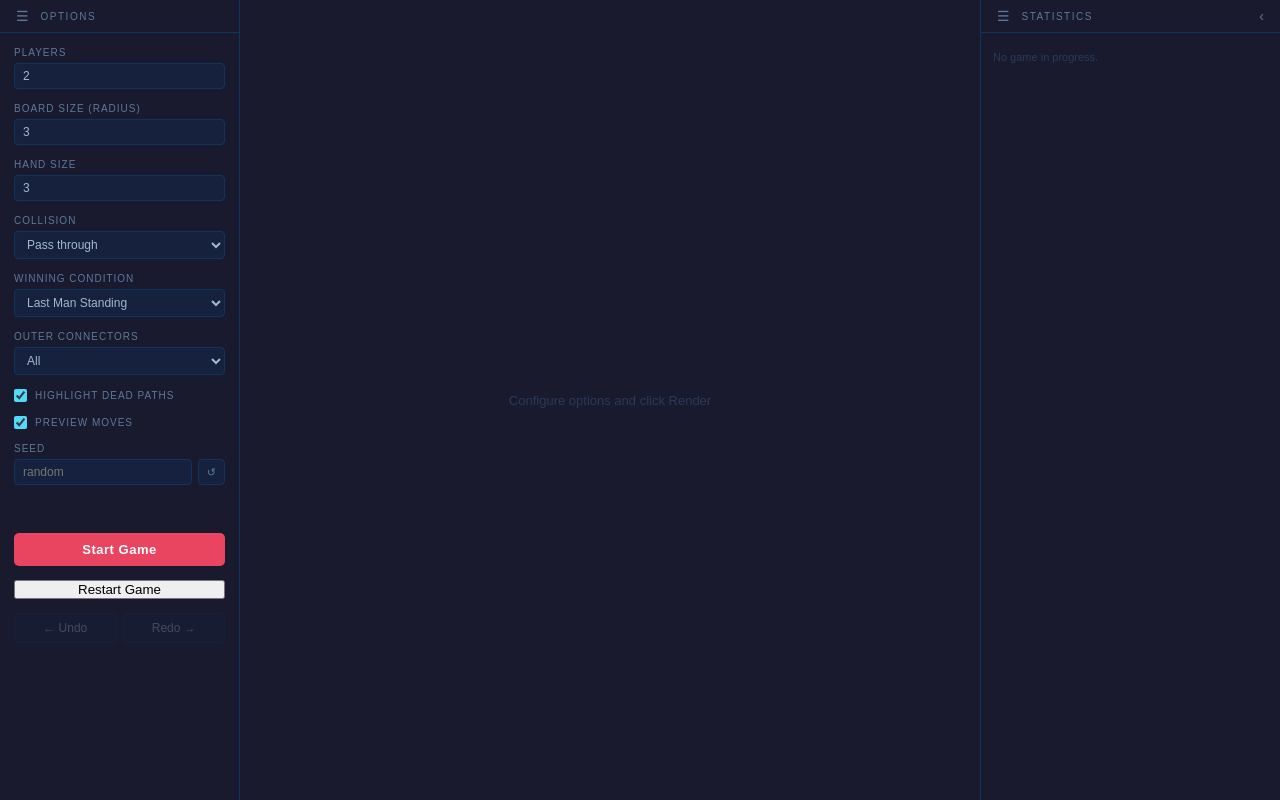
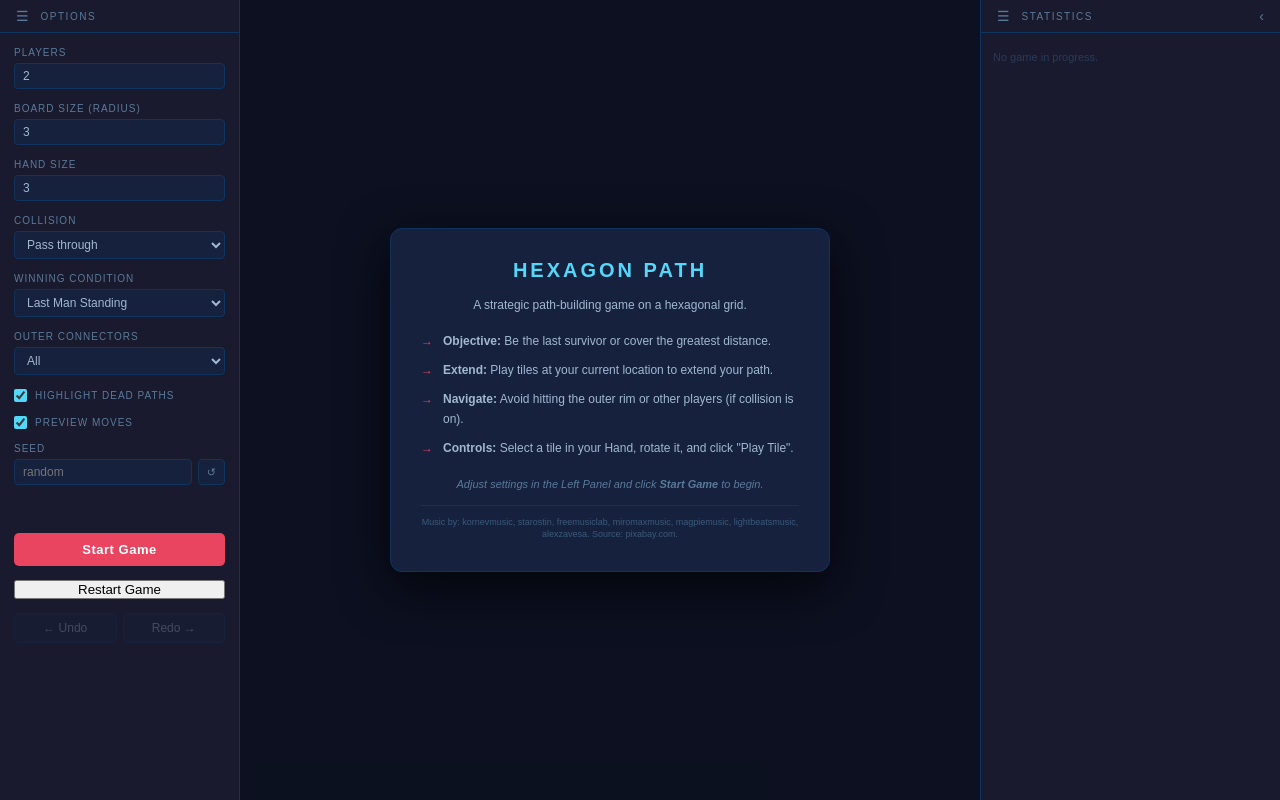
Before and after one commit to voelklmichael/hexagon_ts, a website with bundled scripts: page index.html in a window 1280 px wide. Built offline with nearby package versions, Linux system fonts and the light colour scheme.

Commit message:
statistics fixed, tutorial added

```diff
--- a/index.html
+++ b/index.html
@@ -416,11 +416,54 @@
       position: absolute;
       inset: 0;
       display: flex;
+      flex-direction: column;
       align-items: center;
       justify-content: center;
-      color: #2a3a5a;
-      font-size: 13px;
+      background: rgba(10, 15, 30, 0.85);
+      color: #a0b8d0;
       pointer-events: none;
+      z-index: 10;
+      text-align: center;
+      padding: 20px;
+    }
+
+    .welcome-card {
+      max-width: 440px;
+      background: #16213e;
+      border: 1px solid #0f3460;
+      border-radius: 12px;
+      padding: 30px;
+      box-shadow: 0 15px 50px rgba(0, 0, 0, 0.7);
+    }
+
+    .welcome-card h2 {
+      color: #53d8fb;
+      margin-bottom: 16px;
+      font-size: 20px;
+      text-transform: uppercase;
+      letter-spacing: 3px;
+    }
+
+    .tutorial-list {
+      text-align: left;
+      list-style: none;
+      margin: 20px 0;
+      font-size: 12px;
+      line-height: 1.6;
+    }
+
+    .tutorial-list li {
+      margin-bottom: 10px;
+      padding-left: 22px;
+      position: relative;
+    }
+
+    .tutorial-list li::before {
+      content: "→";
+      color: #e94560;
+      position: absolute;
+      left: 0;
+      font-weight: bold;
     }
 
     /* ── Right panel ── */
@@ -745,7 +788,24 @@
   <!-- Center: board -->
   <div id="center-panel">
     <canvas id="preview-canvas"></canvas>
-    <div id="empty-hint">Configure options and click Render</div>
+    <div id="empty-hint">
+      <div class="welcome-card">
+        <h2>Hexagon Path</h2>
+        <p>A strategic path-building game on a hexagonal grid.</p>
+        <ul class="tutorial-list">
+          <li><strong>Objective:</strong> Be the last survivor or cover the greatest distance.</li>
+          <li><strong>Extend:</strong> Play tiles at your current location to extend your path.</li>
+          <li><strong>Navigate:</strong> Avoid hitting the outer rim or other players (if collision is on).</li>
+          <li><strong>Controls:</strong> Select a tile in your Hand, rotate it, and click "Play Tile".</li>
+        </ul>
+        <p style="color: #5a7a9a; margin-top: 20px; font-size: 11px; font-style: italic;">
+          Adjust settings in the Left Panel and click <strong>Start Game</strong> to begin.
+        </p>
+        <div style="color: #3a5a7a; margin-top: 15px; font-size: 9px; border-top: 1px solid #0f3460; padding-top: 10px; line-height: 1.4;">
+          Music by: kornevmusic, starostin, freemusiclab, miromaxmusic, magpiemusic, lightbeatsmusic, alexzavesa. Source: pixabay.com.
+        </div>
+      </div>
+    </div>
   </div>
 
   <!-- Right panel: JSON / Statistics -->
--- a/src/main.ts
+++ b/src/main.ts
@@ -176,6 +176,7 @@ redoBtn.addEventListener("click", () => {
   syncUndoRedo();
   persistState();
   redrawBoard();
+  renderStats();
   renderHandPanel();
 });
 
@@ -402,6 +403,7 @@ function playSelectedTile(): void {
 
   persistState();
   redrawBoard();
+  renderStats();
   renderHandPanel();
 }
 
@@ -456,7 +458,7 @@ function computeStatistics(board: GameBoard): Statistics {
     let total = 0;
     let maxV = 0;
     for (const t of player.history.turns) {
-      const v = t.steps.length;
+      const v = t.steps.reduce((sum, s) => sum + s.weight, 0);
       total += v;
       if (v > maxV) maxV = v;
     }
--- a/src/playTile.ts
+++ b/src/playTile.ts
@@ -24,15 +24,15 @@ function boardLinkAt(
     switch (c.kind) {
       case "outer_rim":
         return c.position.coord.q === coord.q
-            && c.position.coord.r === coord.r
-            && c.position.connectorId === connectorId;
+          && c.position.coord.r === coord.r
+          && c.position.connectorId === connectorId;
       case "tile_tile":
         return (c.a.coord.q === coord.q && c.a.coord.r === coord.r && c.a.connectorId === connectorId)
-            || (c.b.coord.q === coord.q && c.b.coord.r === coord.r && c.b.connectorId === connectorId);
+          || (c.b.coord.q === coord.q && c.b.coord.r === coord.r && c.b.connectorId === connectorId);
       case "teleporter":
       case "long_movement":
         return (c.from.coord.q === coord.q && c.from.coord.r === coord.r && c.from.connectorId === connectorId)
-            || (c.to.coord.q === coord.q && c.to.coord.r === coord.r && c.to.connectorId === connectorId);
+          || (c.to.coord.q === coord.q && c.to.coord.r === coord.r && c.to.connectorId === connectorId);
     }
   });
 }
@@ -43,6 +43,7 @@ function walkPath(
 ): { steps: PathStep[]; finalPosition: BoardPosition | null } {
   const steps: PathStep[] = [];
   let { coord, connectorId } = start;
+  let linkWeight = 0;
 
   while (true) {
     const entry = tileAt(board.tiles, coord);
@@ -55,7 +56,8 @@ function walkPath(
       return { steps, finalPosition: { coord, connectorId } };
     }
 
-    steps.push({ coord, entry: connectorId, exit: exitConnector });
+    steps.push({ coord, entry: connectorId, exit: exitConnector, weight: 1 + linkWeight });
+    linkWeight = 0;
 
     const link = boardLinkAt(board.connectors, coord, exitConnector);
     if (!link || link.kind === "outer_rim") {
@@ -67,12 +69,14 @@ function walkPath(
         ? link.b : link.a;
       coord = next.coord;
       connectorId = next.connectorId;
-    } else {
-      // teleporter or long_movement — follow from→to (or to→from if entering from the other side)
+    } else { // teleporter or long_movement
       const next = link.from.coord.q === coord.q && link.from.coord.r === coord.r && link.from.connectorId === exitConnector
         ? link.to : link.from;
       coord = next.coord;
       connectorId = next.connectorId;
+      if (link.kind === "long_movement") {
+        linkWeight = link.steps;
+      }
     }
   }
 }
@@ -156,17 +160,24 @@ export function playTile(
   const players = board.players.map((p, pi) => {
     if (!p.isAlive) return p;
     const walk = walks[pi]!;
-    if (walk.steps.length === 0) return p;
 
     const deathStep = killStep.get(pi);
+    const isAlive = walk.finalPosition !== null && deathStep === undefined;
+
+    // If no movement and no change in status, skip update
+    if (walk.steps.length === 0 && isAlive === p.isAlive) return p;
+
     const steps = deathStep !== undefined ? walk.steps.slice(0, deathStep + 1) : walk.steps;
-    const isAlive = walk.finalPosition !== null && deathStep === undefined;
 
     return {
       ...p,
       isAlive,
       position: walk.finalPosition ?? p.position,
-      history: { ...p.history, turns: [...p.history.turns, { playerIndex, turn, steps }] },
+      history: {
+        ...p.history, turns: steps.length > 0
+          ? [...p.history.turns, { playerIndex, turn, steps }]
+          : p.history.turns
+      },
     };
   });
 
--- a/src/types.ts
+++ b/src/types.ts
@@ -111,6 +111,7 @@ export type PathStep = {
   coord: TileCoord;
   entry: ConnectorId;
   exit: ConnectorId;
+  weight: number;
 };
 
 export type PlayerTurnHistory = {
```
